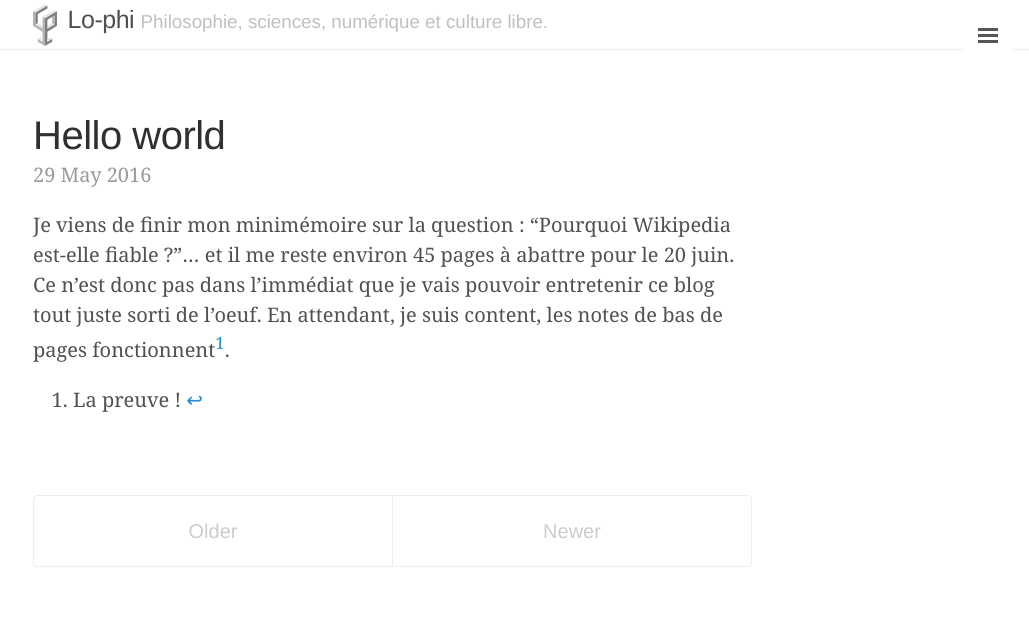
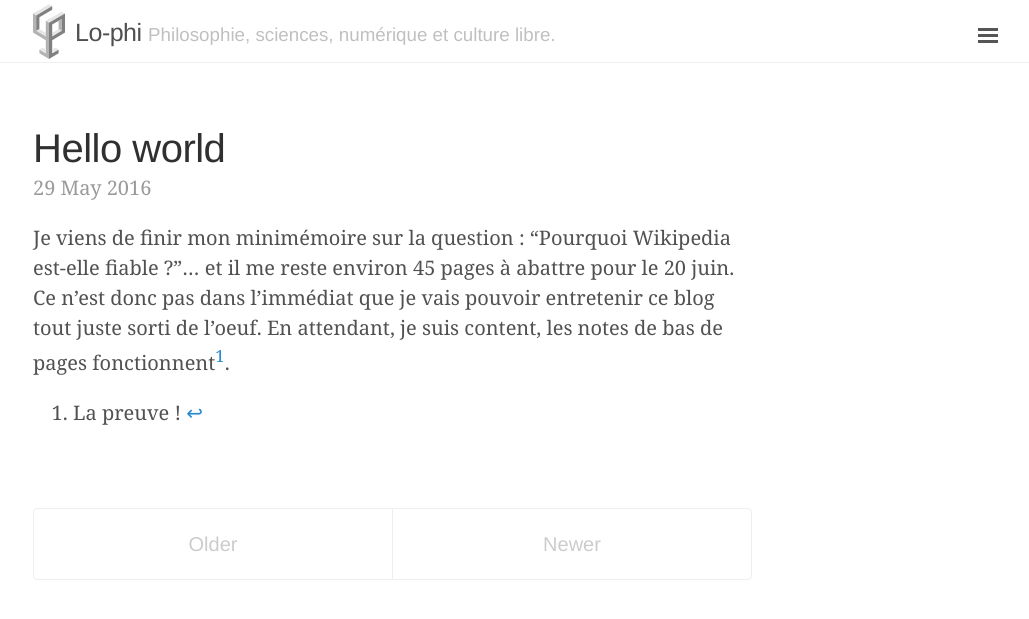
Before and after one commit to valentinlageard/valentinlageard.github.io, a Jekyll site: the page built from index.html, in a window 1280 px wide. Shown: the top 619 px of the page, without its empty margins (247-1276 px from the left). Built offline with Jekyll 4.4.1, drawn with Linux system fonts in a browser that asks for light colours; the list of posts is cut into pages by our own code.

Commit message:
Update default.html

```diff
--- a/_layouts/default.html
+++ b/_layouts/default.html
@@ -13,7 +13,7 @@
       <div class="masthead">
         <div class="container">
           <h3 class="masthead-title">
-            <a href="{{ site.baseurl }}/" title="Home"><img class="logo" src="/images/logo.svg" alt="Lo-phi logo" height="42"> {{ site.title }}</a>
+            <a href="{{ site.baseurl }}/" title="Home"><img class="logo" src="/images/logo.svg" alt="Lo-phi logo" height="55"> {{ site.title }}</a>
             <small>{{ site.tagline }}</small>
           </h3>
         </div>
```
